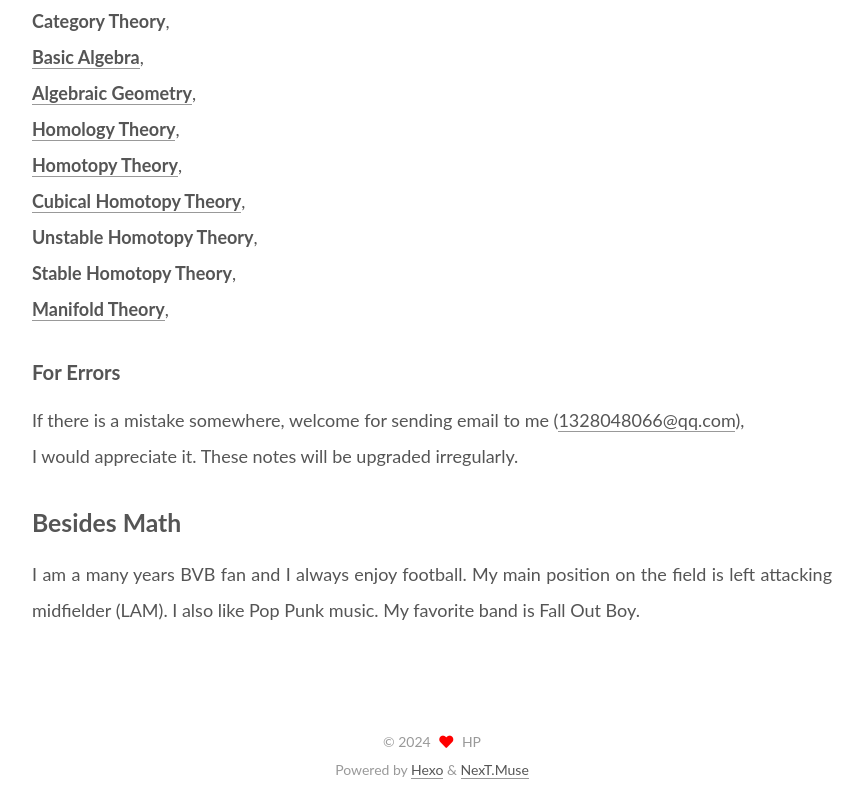
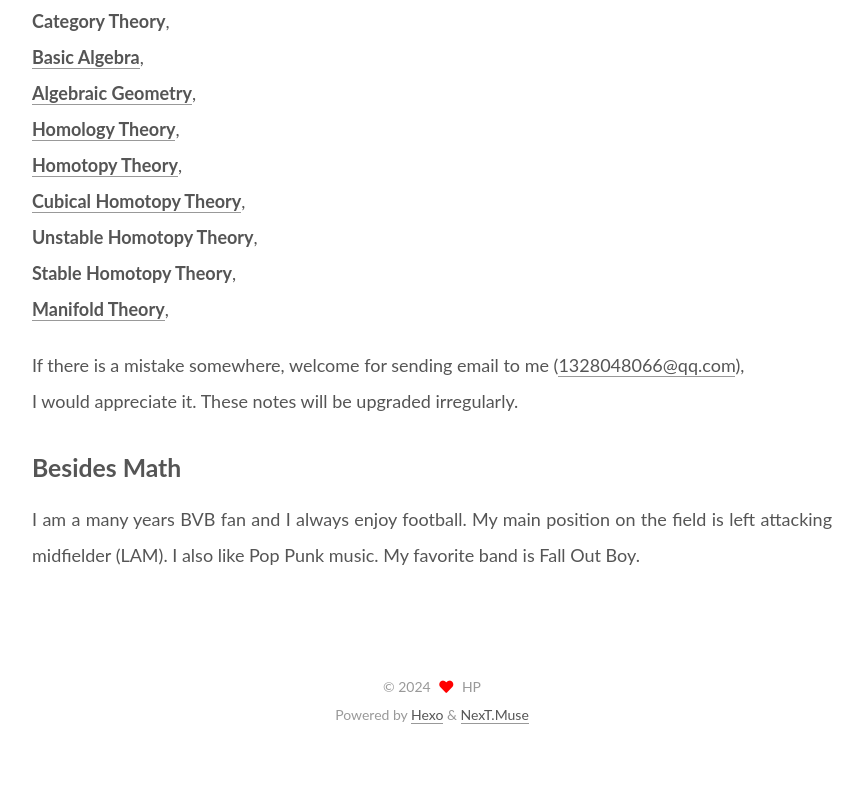
Before and after one commit to hpsleeping/.github.io, a plain HTML site: page index.html in a window 1280 px wide. Shown: the part 1017-1821 px from the top of the page, without its empty margins (208-1071 px from the left). After the commit the page ends 1766 px from the top, so only its background shows below. Drawn offline with Linux system fonts and the light colour scheme.

Commit message:
Site updated: 2024-10-23 17:35:44

```diff
--- a/index.html
+++ b/index.html
@@ -186,9 +186,7 @@
 
 <p>These notes are texed by myself, according to many famous books or articles.</p>
 <p><strong>Category Theory</strong>,<br><strong><a target="_blank" rel="noopener" href="https://hpsleeping.github.io/Basic-Algebra.pdf">Basic Algebra</a></strong>,<br><strong><a target="_blank" rel="noopener" href="https://hpsleeping.github.io/Algebraic-Geometry.pdf">Algebraic Geometry</a></strong>,<br><strong><a target="_blank" rel="noopener" href="https://hpsleeping.github.io/Homology-Theory.pdf">Homology Theory</a></strong>,<br><strong><a target="_blank" rel="noopener" href="https://hpsleeping.github.io/Homotopy-Theory.pdf">Homotopy Theory</a></strong>,<br><strong><a target="_blank" rel="noopener" href="https://hpsleeping.github.io/Cubical-Homotopy-Theory.pdf">Cubical Homotopy Theory</a></strong>,<br><strong>Unstable Homotopy Theory</strong>,<br><strong>Stable Homotopy Theory</strong>,<br><strong><a target="_blank" rel="noopener" href="https://hpsleeping.github.io/Manifold-Theory.pdf">Manifold Theory</a></strong>, </p>
-<h4>For Errors</h4>
-
-<p>If there is a mistake somewhere, welcome for sending email to me (<a href="mailto:&#49;&#x33;&#50;&#x38;&#x30;&#x34;&#56;&#x30;&#x36;&#54;&#x40;&#113;&#x71;&#x2e;&#99;&#111;&#109;">&#49;&#x33;&#50;&#x38;&#x30;&#x34;&#56;&#x30;&#x36;&#54;&#x40;&#113;&#x71;&#x2e;&#99;&#111;&#109;</a>),<br>I would appreciate it. These notes will be upgraded irregularly.</p>
+<p>If there is a mistake somewhere, welcome for sending email to me (<a href="mailto:&#49;&#51;&#x32;&#x38;&#x30;&#x34;&#56;&#x30;&#x36;&#54;&#64;&#113;&#113;&#46;&#99;&#111;&#109;">&#49;&#51;&#x32;&#x38;&#x30;&#x34;&#56;&#x30;&#x36;&#54;&#64;&#113;&#113;&#46;&#99;&#111;&#109;</a>),<br>I would appreciate it. These notes will be upgraded irregularly.</p>
 <h2>Besides Math</h2>
 
 <p>I am a many years BVB fan and I always enjoy football. My main position on the field is left attacking midfielder (LAM). I also like Pop Punk music. My favorite band is Fall Out Boy.</p>
```
Also changed, not shown: 2024/10/21/hello-world/index.html (+2 -4 lines).
